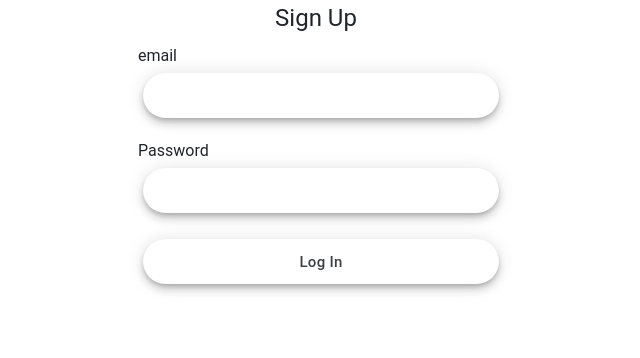
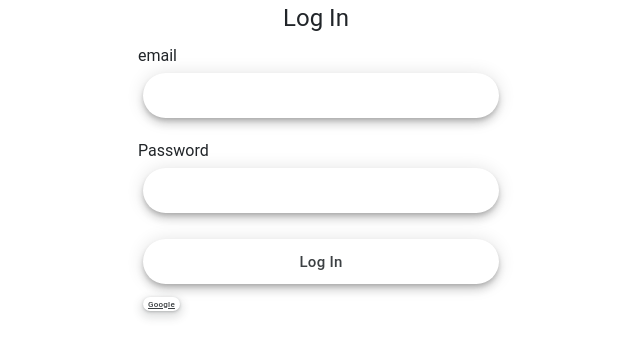
Before and after one commit to b3fr4nk/CPSIM3, a Flask app: page /login in a window 1280 px wide. Shown: the part 56-414 px from the top of the page, without its empty margins (324-964 px from the left). Run offline with Flask 2, Linux system fonts and the light colour scheme.

Commit message:
add signup/login with google button

```diff
--- a/cpsim_app/templates/login.html
+++ b/cpsim_app/templates/login.html
@@ -22,7 +22,7 @@
             <div class="row">
                 <div class="col"></div>
                 <div class="col">
-                    <legend>Sign Up</legend>
+                    <legend>Log In</legend>
                 </div>
                 <div class="col"></div>
             </div>
@@ -56,6 +56,13 @@
                 </div>
                 <div class="col-4"></div>
             </div>
+            <div class="row">
+                <div class="col"></div>
+                <div class="col text-start">
+                    <a href="{{url_for('auth.google_login')}}" class="button">Google</a>
+                </div>
+                <div class="col-4"></div>
+            </div>
         </div>
 
     {% endblock %}
```
Also changed, not shown: cpsim_app/templates/signup.html (+7 -1 lines).
